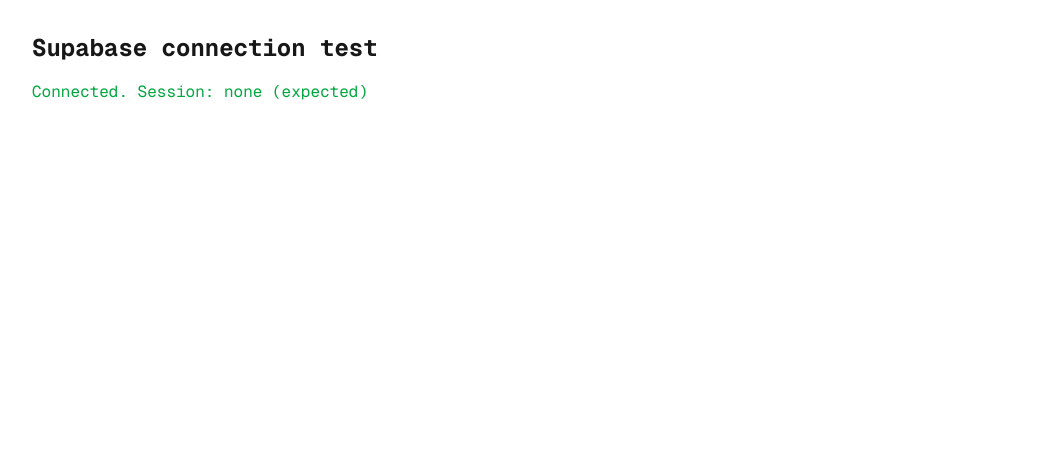
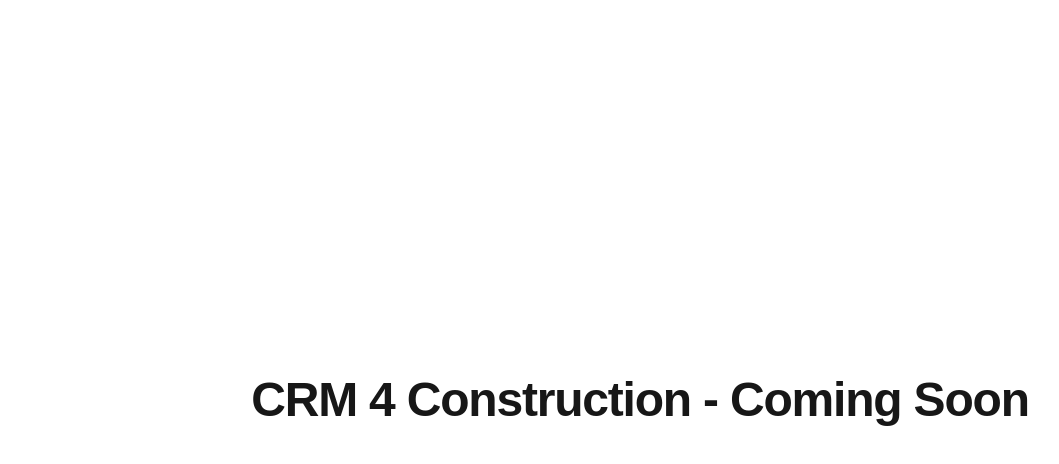
Before and after one commit to ohmssbond/crm-construction, a Next.js app: page / in a window 1280 px wide. Shown: the top 464 px of the page, without its empty margins (0-1059 px from the left). Built offline with nearby package versions, Linux system fonts and the light colour scheme; no server answers.

Commit message:
Replace landing page with Coming Soon

```diff
--- a/src/app/page.tsx
+++ b/src/app/page.tsx
@@ -1,19 +1,9 @@
-import { createClient } from "@/lib/supabase/server";
-
-export default async function Home() {
-  const supabase = await createClient();
-  const { data, error } = await supabase.auth.getSession();
-
+export default function Home() {
   return (
-    <main className="p-8 font-mono">
-      <h1 className="text-2xl font-bold mb-4">Supabase connection test</h1>
-      {error ? (
-        <p className="text-red-600">Error: {error.message}</p>
-      ) : (
-        <p className="text-green-600">
-          Connected. Session: {data.session ? "active" : "none (expected)"}
-        </p>
-      )}
+    <main className="flex min-h-screen items-center justify-center p-8">
+      <h1 className="text-4xl font-bold tracking-tight sm:text-5xl">
+        CRM 4 Construction - Coming Soon
+      </h1>
     </main>
   );
 }
```
